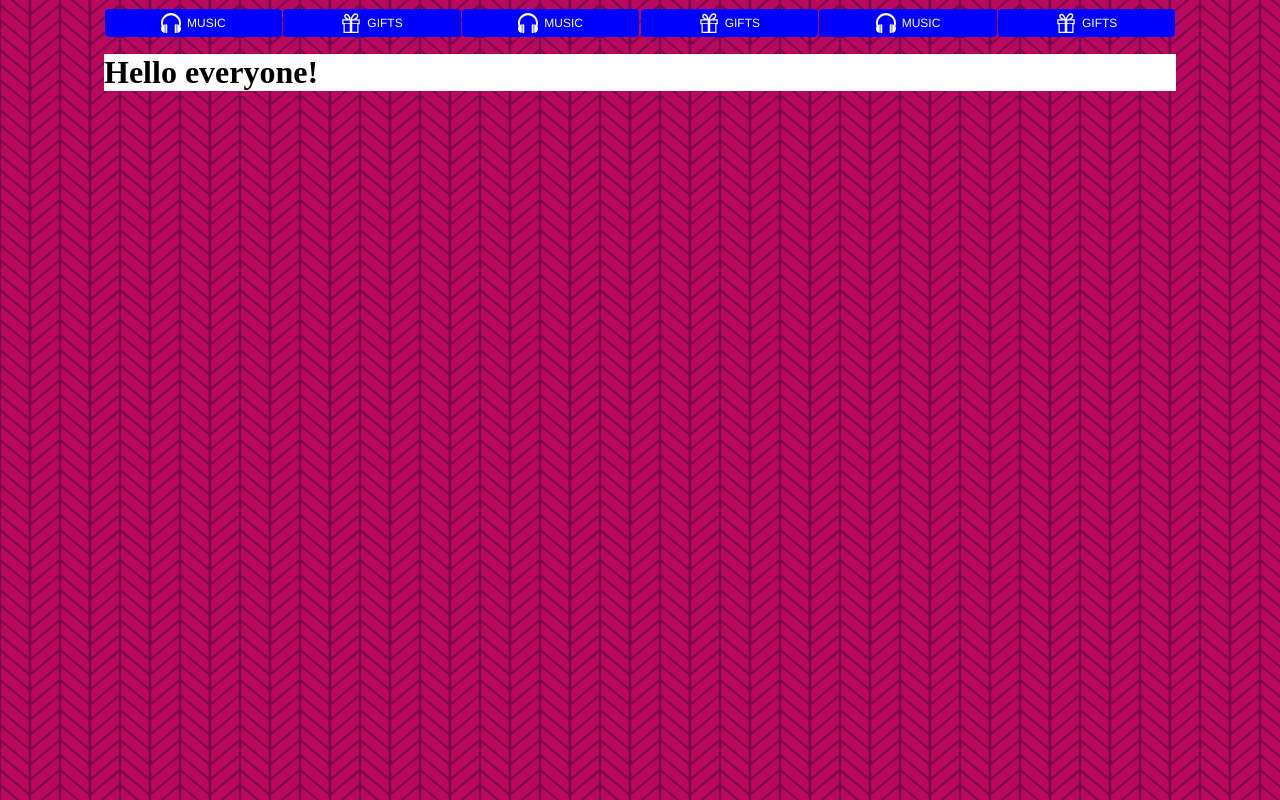
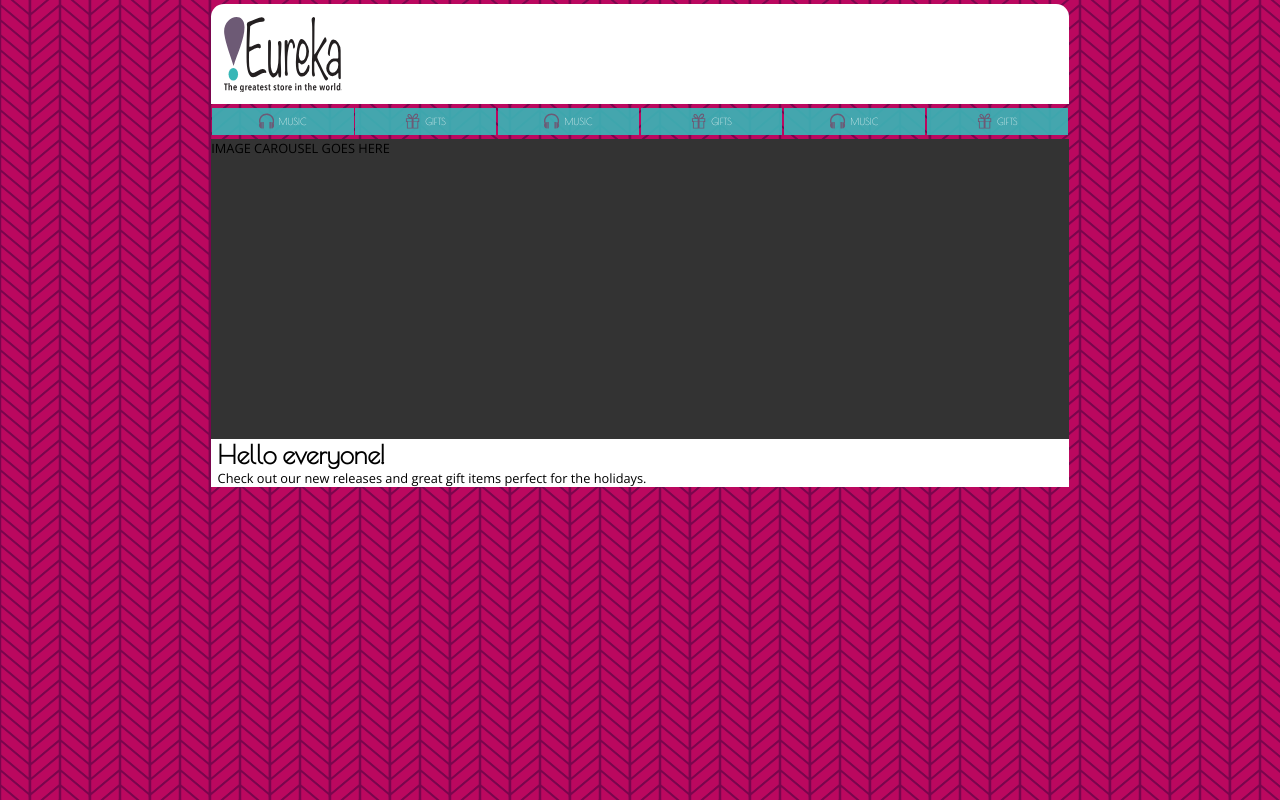
Before and after one commit to SarahEW1206/shop-site, a website: page app/index.html in a window 1280 px wide. Drawn offline with nearby package versions, Linux system fonts and the light colour scheme; files that its build step writes are made by us from their sources; files whose address does not match are found by name.

Commit message:
ready for js carousel

```diff
--- a/app/index.html
+++ b/app/index.html
@@ -3,11 +3,11 @@
 <head>
   <meta charset="utf-8">
   <title>Page Title</title>
-  <meta name="description" content="Webpage for xxxx">
-  <link rel="stylesheet" href="styles.css">
-    <!--[if lt IE 9]>
-      <script src="//html5shiv.googlecode.com/svn/trunk/html5.js" type="text/javascript"></script>
-      <![endif]-->
+  <meta name="description" content="Eureka. The greatest store in the world.">
+  <meta name="viewport" content="width=device-width, initial-scale=1.0">
+  <link rel="stylesheet" href="css/styles.css">
+  <link href="https://fonts.googleapis.com/css?family=Open+Sans" rel="stylesheet">
+  <link href="https://fonts.googleapis.com/css?family=Poiret+One" rel="stylesheet">
 
       <style>
 
@@ -18,6 +18,11 @@
     <body>
 
       <header>
+
+        <div class="logobar">
+          <img class="logo" src="img/Logo.svg" alt="Eureka">
+        </div>
+
         <nav>
           <ul>
             <li><a href="#"><svg class="icon icon-headphones"><use xlink:href="#icon-headphones"></use></svg>MUSIC</a></li>
@@ -32,7 +37,12 @@
 
     <div class="wrapper">
 
+      <div class="slider">
+        IMAGE CAROUSEL GOES HERE
+      </div>
+
       <h1>Hello everyone!</h1>
+      <p>Check out our new releases and great gift items perfect for the holidays.</p>
 
     </div>
 
--- a/scss/imports/_basics.scss
+++ b/scss/imports/_basics.scss
@@ -1,19 +1,56 @@
-body {
-	background: url("background.svg");
+* {
+  box-sizing: border-box;
+  margin: 0;
+  padding: 0; }
+
+.icon {
+	fill: #333;
+	width: 20px;
+	height: 20px;
+	padding-right: .5em;
+}
+
+.logobar {
+	display: block;
+ 	background-color: white;
+ 	max-width: 67em;
+ 	height: 100px;
+ 	margin: .3em auto;
+ 	border-radius: 1em 1em 0 0;
+}
+
+.logo {
+	height: 75px ;
+	width: 118px ;
+	margin: 1em 0 .5em 1em;
+	float: left;
 }
 
 .wrapper {
 	max-width: 67em;
-	margin: 1em auto;
+	margin: .3em auto;
 	position: relative;
 	background-color: rgba(255, 255, 255, 1);
 }
 
 .icon {
-	fill: #fff;
+	fill: rgb(109, 90, 117);
 	width: 20px;
 	height: 20px;
 	padding-right: .5em;
+}
+
+.slider {
+	height: 300px;
+	max-width: 67em;
+	background-color: #333;
+}
+
+body {
+	background: url("/img/background.svg");
+	font-family: 'Open Sans', sans-serif;
+	font-size: .8em;
+
 }
 
 header {
@@ -21,7 +58,7 @@ header {
 }
 
 nav {
-	margin: 0 auto;
+	margin: 0 auto 0;
 	max-width: 67em;
 }
 
@@ -43,8 +80,8 @@ li {
 	flex-grow: 1;
 	padding: .25em;
 	margin: .05em;
-	background: blue;
-	border-radius: .25em;
+	background-color: rgba(56, 183, 183, .9);
+	border-radius: 0;
 	width: 6em;
 }
 
@@ -55,7 +92,7 @@ a {
   	flex-grow: 1;
 	text-decoration: none;
 	color: white;
-	font-family: helvetica, sans-serif;
+	font-family: 'Poiret One', cursive;
 	font-weight: lighter;
 	font-size: .75em;
 
@@ -63,4 +100,10 @@ a {
 
 h1 {
 	margin: 0;
+	font-family: 'Poiret One', cursive;
+	padding-left: .25em;
 }
+
+p {
+	padding-left: .5em;
+}
```
Also changed, not shown: app/css/styles.css, app/img/Logo.svg (added), app/js/script.js (added), 1 other file.
